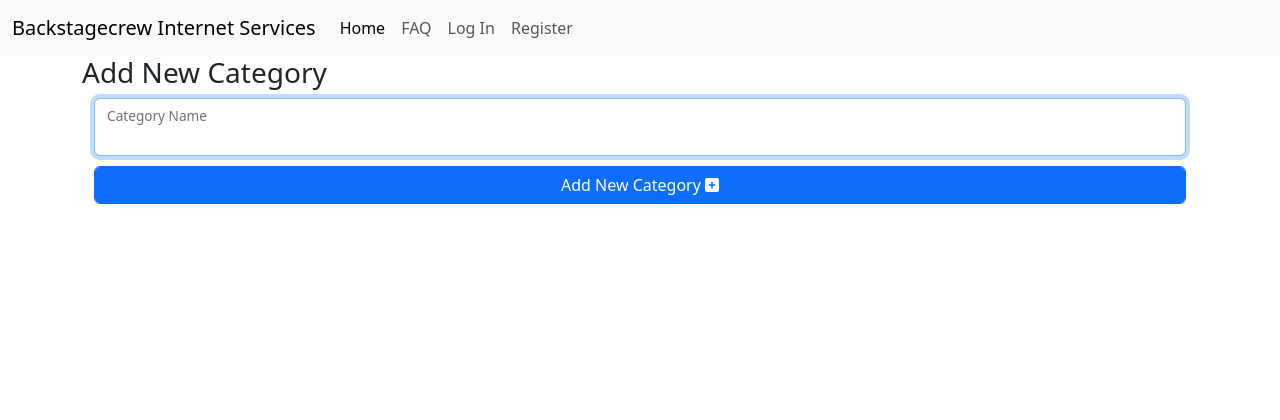
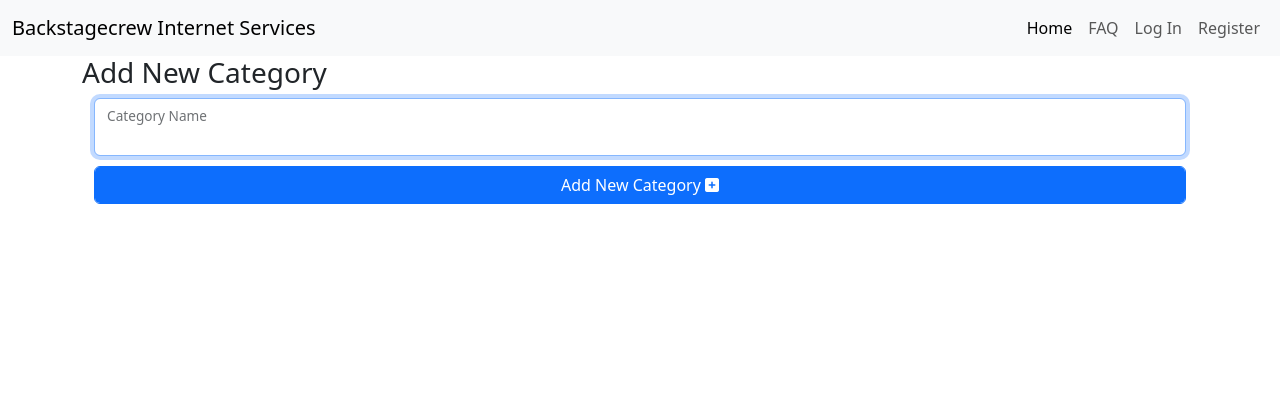
Before and after one commit to BackstagecrewIS/devsite, a Flask app: page /add_category in a window 1280 px wide. Shown: the top 420 px of the page. Run offline with Flask 3, Linux system fonts and the light colour scheme; some libraries are stand-ins or nearby versions.

Commit message:
Change nav bar to right aligned

```diff
--- a/faq/templates/base.html
+++ b/faq/templates/base.html
@@ -19,8 +19,8 @@
                     <button class="navbar-toggler" type="button" data-bs-toggle="collapse" data-bs-target="#navbarSupportedContent" aria-controls="navbarSupportedContent" aria-expanded="false" aria-label="Toggle navigation">
                         <span class="navbar-toggler-icon"></span>
                     </button>
-                    <div class="collapse navbar-collapse" id="navbarSupportedContent">
-                        <ul class="navbar-nav me-auto mb-2 mb-lg-0">
+                    <div class="collapse navbar-collapse justify-content-end" id="navbarSupportedContent">
+                        <ul class="navbar-nav">
                             <li class="nav-item">
                                 <a class="nav-link active" aria-current="page" href="{{ url_for('home') }}">Home</a>
                             </li>
```
